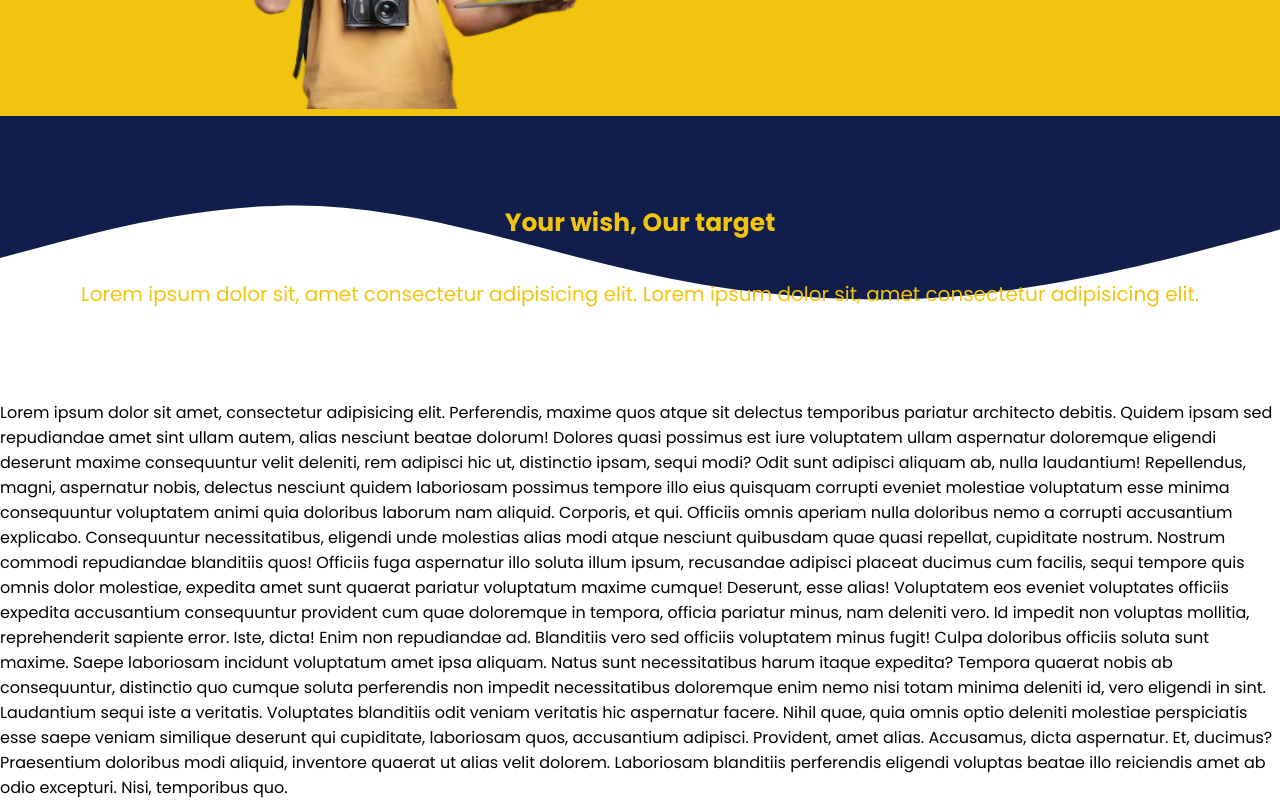
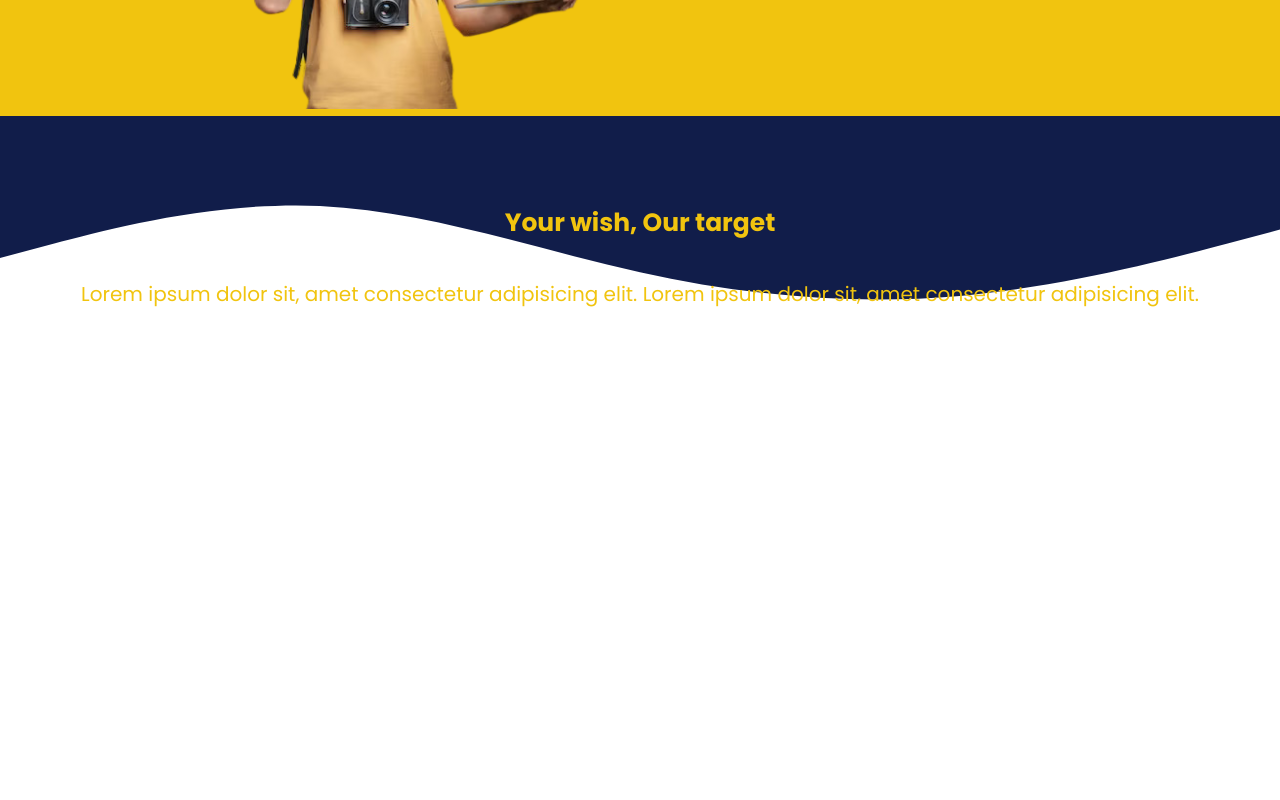
Before and after one commit to AshikSazal/Electro, a React (Create React App) app: page / in a window 1280 px wide. Shown: the part 358-1158 px from the top of the page. After the commit the page ends 800 px from the top, so only its background shows below. Built offline with nearby package versions, Linux system fonts and the light colour scheme; the HTML template or start-up script is replaced by a standard one.

Commit message:
first commit

```diff
--- a/src/App.js
+++ b/src/App.js
@@ -1,7 +1,6 @@
 import { Route, Routes } from "react-router-dom";
 
 import Home from "./components/Home/Home";
-import Television from "./components/Television";
 import Navbar from "./components/Navbar/Navbar";
 
 const App = () => {
@@ -10,7 +9,7 @@ const App = () => {
       <Navbar />
       <Routes>
         <Route path="/" element={<Home />} />
-        <Route path="/product/:tv" element={<Television />} />
+        {/* <Route path="/product/:tv" element={<Television />} /> */}
       </Routes>
     </div>
   );
--- a/src/components/Home/Home.js
+++ b/src/components/Home/Home.js
@@ -32,42 +32,7 @@ const Home = () => {
           </p>
         </div>
       </div>
-      <div>
-        Lorem ipsum dolor sit amet, consectetur adipisicing elit. Perferendis,
-        maxime quos atque sit delectus temporibus pariatur architecto debitis.
-        Quidem ipsam sed repudiandae amet sint ullam autem, alias nesciunt
-        beatae dolorum! Dolores quasi possimus est iure voluptatem ullam
-        aspernatur doloremque eligendi deserunt maxime consequuntur velit
-        deleniti, rem adipisci hic ut, distinctio ipsam, sequi modi? Odit sunt
-        adipisci aliquam ab, nulla laudantium! Repellendus, magni, aspernatur
-        nobis, delectus nesciunt quidem laboriosam possimus tempore illo eius
-        quisquam corrupti eveniet molestiae voluptatum esse minima consequuntur
-        voluptatem animi quia doloribus laborum nam aliquid. Corporis, et qui.
-        Officiis omnis aperiam nulla doloribus nemo a corrupti accusantium
-        explicabo. Consequuntur necessitatibus, eligendi unde molestias alias
-        modi atque nesciunt quibusdam quae quasi repellat, cupiditate nostrum.
-        Nostrum commodi repudiandae blanditiis quos! Officiis fuga aspernatur
-        illo soluta illum ipsum, recusandae adipisci placeat ducimus cum
-        facilis, sequi tempore quis omnis dolor molestiae, expedita amet sunt
-        quaerat pariatur voluptatum maxime cumque! Deserunt, esse alias!
-        Voluptatem eos eveniet voluptates officiis expedita accusantium
-        consequuntur provident cum quae doloremque in tempora, officia pariatur
-        minus, nam deleniti vero. Id impedit non voluptas mollitia,
-        reprehenderit sapiente error. Iste, dicta! Enim non repudiandae ad.
-        Blanditiis vero sed officiis voluptatem minus fugit! Culpa doloribus
-        officiis soluta sunt maxime. Saepe laboriosam incidunt voluptatum amet
-        ipsa aliquam. Natus sunt necessitatibus harum itaque expedita? Tempora
-        quaerat nobis ab consequuntur, distinctio quo cumque soluta perferendis
-        non impedit necessitatibus doloremque enim nemo nisi totam minima
-        deleniti id, vero eligendi in sint. Laudantium sequi iste a veritatis.
-        Voluptates blanditiis odit veniam veritatis hic aspernatur facere. Nihil
-        quae, quia omnis optio deleniti molestiae perspiciatis esse saepe veniam
-        similique deserunt qui cupiditate, laboriosam quos, accusantium
-        adipisci. Provident, amet alias. Accusamus, dicta aspernatur. Et,
-        ducimus? Praesentium doloribus modi aliquid, inventore quaerat ut alias
-        velit dolorem. Laboriosam blanditiis perferendis eligendi voluptas
-        beatae illo reiciendis amet ab odio excepturi. Nisi, temporibus quo.
-      </div>
+
     </>
   );
 };
--- a/src/components/Television.js
+++ /dev/null
@@ -1,12 +0,0 @@
-import React from 'react'
-import { useParams } from "react-router-dom";
-
-const Television = () => {
-    const {tv} = useParams();
-    console.log(tv);
-  return (
-    <div>Television{tv}</div>
-  )
-}
-
-export default Television
```
Also changed, not shown: src/components/Carousel/Carousel.js (added).
